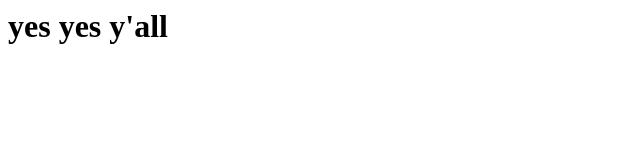
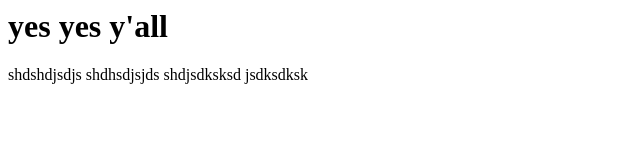
Before and after one commit to MohammedID/Dokerize, a plain HTML site: page index.html in a window 1280 px wide. Shown: the whole page, without its empty margins (0-640 px from the left). Drawn offline with Linux system fonts and the light colour scheme.

Commit message:
Update index.html

```diff
--- a/index.html
+++ b/index.html
@@ -4,5 +4,6 @@
 
   <body>
     <h1>yes yes y'all</h1>
+    <p>shdshdjsdjs shdhsdjsjds shdjsdksksd jsdksdksk</p>
   </body>
 </html>
```
